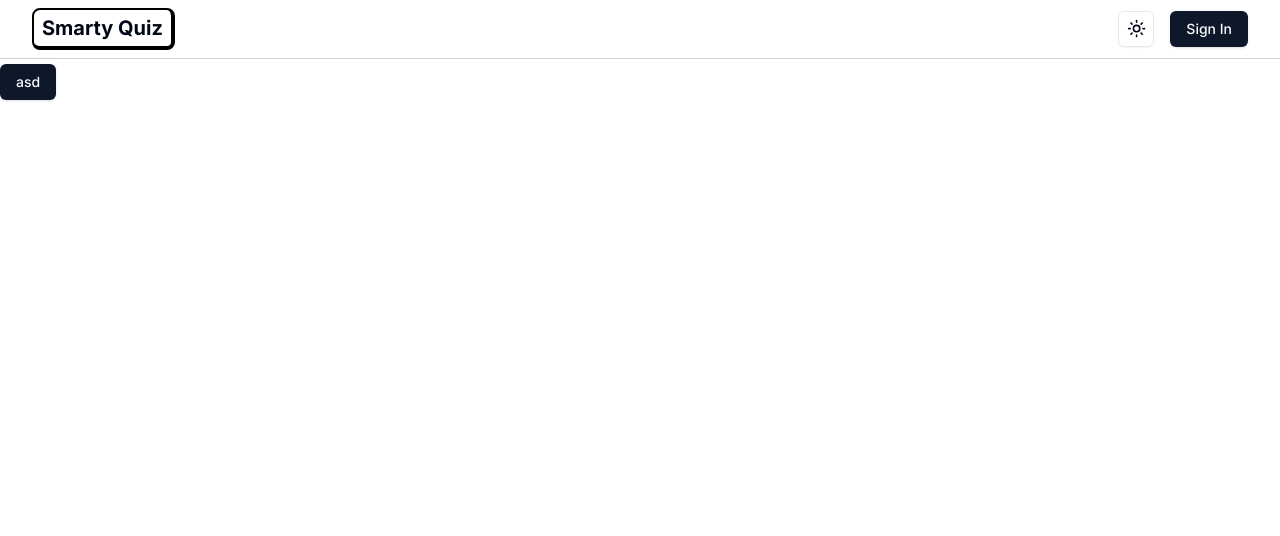
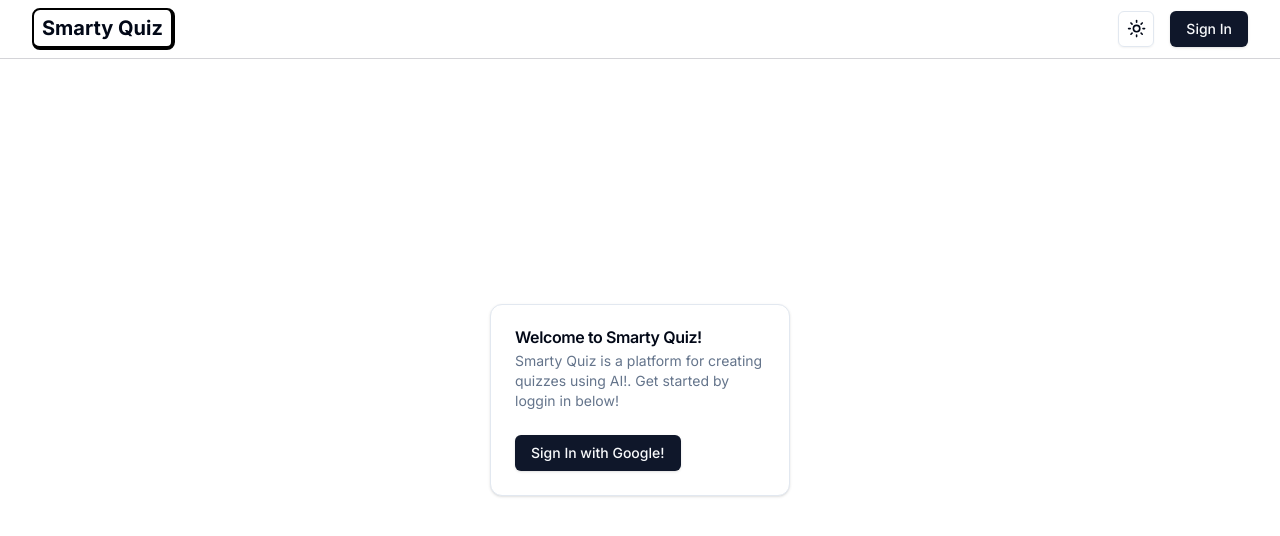
Before and after one commit to Fikri-Ramadan/Next-Smarty-Quiz, a Next.js app: page / in a window 1280 px wide. Shown: the top 536 px of the page. Built offline with nearby package versions, Linux system fonts and the light colour scheme; no server answers.

Commit message:
create page - home, dashboard

```diff
--- /dev/null
+++ b/src/app/dashboard/page.tsx
@@ -0,0 +1,34 @@
+import HistoryCard from '@/components/dashboard/HistoryCard';
+import HotTopicsCard from '@/components/dashboard/HotTopicsCard';
+import RecentAcitivityCard from '@/components/dashboard/RecentAcitivityCard';
+import StartQuizCard from '@/components/dashboard/StartQuizCard';
+import { getAuthSession } from '@/lib/nextAuth';
+import { redirect } from 'next/navigation';
+
+type Props = {};
+const Dashboard = async (props: Props) => {
+  const session = await getAuthSession();
+
+  if (!session?.user) {
+    return redirect('/');
+  }
+
+  return (
+    <main className="max-w-7xl mx-auto p-8">
+      <div>
+        <h1 className="font-bold text-3xl tracking-tight">Dashboard</h1>
+      </div>
+
+      <div className="mt-4 grid gap-4 md:grid-cols-2">
+        <StartQuizCard />
+        <HistoryCard />
+      </div>
+
+      <div className="mt-4 grid gap-4 md:grid-cols-2 lg:grid-cols-7">
+        <HotTopicsCard />
+        <RecentAcitivityCard />
+      </div>
+    </main>
+  );
+};
+export default Dashboard;
--- a/src/app/globals.css
+++ b/src/app/globals.css
@@ -37,6 +37,7 @@
 
   .dark {
     --background: 222.2 84% 4.9%;
+    /* --background: 224 71.4% 4.1%; */
     --foreground: 210 40% 98%;
 
     --card: 222.2 84% 4.9%;
--- a/src/app/page.tsx
+++ b/src/app/page.tsx
@@ -1,7 +1,35 @@
-import { Button } from '@/components/ui/button'
+import SignInButton from '@/components/SignInButton';
+import {
+  Card,
+  CardContent,
+  CardDescription,
+  CardHeader,
+  CardTitle,
+} from '@/components/ui/card';
+import { getAuthSession } from '@/lib/nextAuth';
+import { redirect } from 'next/navigation';
 
-export default function Home() {
+export default async function Home() {
+  const session = await getAuthSession();
+
+  if (session?.user) {
+    return redirect('/dashboard');
+  }
+
   return (
-    <Button variant={'default'}>asd</Button>
-  )
+    <div className="absolute -translate-x-1/2 -translate-y-1/2 top-1/2 left-1/2">
+      <Card className="w-[300px]">
+        <CardHeader>
+          <CardTitle>Welcome to Smarty Quiz!</CardTitle>
+          <CardDescription>
+            Smarty Quiz is a platform for creating quizzes using AI!. Get
+            started by loggin in below!
+          </CardDescription>
+        </CardHeader>
+        <CardContent>
+          <SignInButton text="Sign In with Google!" />
+        </CardContent>
+      </Card>
+    </div>
+  );
 }
--- a/src/components/Navbar.tsx
+++ b/src/components/Navbar.tsx
@@ -8,7 +8,7 @@ type Props = {};
 
 const Navbar = async (props: Props) => {
   const session = await getAuthSession();
-  console.log(session);
+
   return (
     <div className="fixed inset-x-0 top-0 bg-white dark:bg-gray-950 z-[10] h-fit border-b border-zinc-300 py-2">
       <div className="max-w-7xl h-full mx-auto px-8 flex justify-between items-center gap-2">
--- a/src/components/UserAccountNav.tsx
+++ b/src/components/UserAccountNav.tsx
@@ -29,7 +29,7 @@ const UserAccountNav = ({ user }: Props) => {
         <DropdownMenuContent className="bg-white" align="end">
           <div className="flex items-center justify-start gap-2 p-2">
             <div className="flex flex-col space-y-1 leading-none">
-              {user?.name && <p className="font-medium">{user.name}</p>}
+              {user?.name && <p className="font-medium text-black">{user.name}</p>}
               {user?.email && (
                 <p className="w-[200px] truncate text-sm text-zinc-700">
                   {user.email}
--- /dev/null
+++ b/src/components/dashboard/HistoryCard.tsx
@@ -0,0 +1,26 @@
+'use client';
+
+import { History } from 'lucide-react';
+import { Card, CardContent, CardHeader, CardTitle } from '../ui/card';
+import { useRouter } from 'next/navigation';
+
+type Props = {};
+const HistoryCard = (props: Props) => {
+  const router = useRouter();
+
+  return (
+    <Card
+      className="hover:cursor-pointer hover:opacity-75"
+      onClick={() => router.push('/history')}
+    >
+      <CardHeader className="flex flex-row items-center justify-between pb-2 space-y-0">
+        <CardTitle className="font-bold text-2xl">History</CardTitle>
+        <History size={28} strokeWidth={2.5} />
+      </CardHeader>
+      <CardContent>
+        <p className="text-sm text-muted-foreground">View past quiz attempts</p>
+      </CardContent>
+    </Card>
+  );
+};
+export default HistoryCard;
--- /dev/null
+++ b/src/components/dashboard/HotTopicsCard.tsx
@@ -0,0 +1,23 @@
+import {
+  Card,
+  CardContent,
+  CardDescription,
+  CardHeader,
+  CardTitle,
+} from '../ui/card';
+
+type Props = {};
+const HotTopicsCard = (props: Props) => {
+  return (
+    <Card className="col-span-4">
+      <CardHeader>
+        <CardTitle className="font-bold text-2xl">Hot Topics</CardTitle>
+        <CardDescription>
+          Click on a topic to start a quiz on it!
+        </CardDescription>
+      </CardHeader>
+      <CardContent className="pl-2">word cloud</CardContent>
+    </Card>
+  );
+};
+export default HotTopicsCard;
--- /dev/null
+++ b/src/components/dashboard/RecentAcitivityCard.tsx
@@ -0,0 +1,17 @@
+import { Card, CardContent, CardDescription, CardHeader, CardTitle } from '../ui/card';
+
+type Props = {};
+const RecentAcitivityCard = (props: Props) => {
+  return (
+    <Card className="col-span-4 lg:col-span-3">
+      <CardHeader>
+        <CardTitle className="text-2xl font-bold">Recent Activities</CardTitle>
+        <CardDescription>You have played a total of 7 games</CardDescription>
+      </CardHeader>
+      <CardContent>
+        Historiesss
+      </CardContent>
+    </Card>
+  );
+};
+export default RecentAcitivityCard;
--- /dev/null
+++ b/src/components/dashboard/StartQuizCard.tsx
@@ -0,0 +1,28 @@
+'use client';
+
+import { Bot } from 'lucide-react';
+import { Card, CardContent, CardHeader, CardTitle } from '../ui/card';
+import { useRouter } from 'next/navigation';
+
+type Props = {};
+const StartQuizCard = (props: Props) => {
+  const router = useRouter();
+
+  return (
+    <Card
+      className="hover:cursor-pointer hover:opacity-75"
+      onClick={() => router.push('/quiz')}
+    >
+      <CardHeader className="flex flex-row items-center justify-between pb-2 space-y-0">
+        <CardTitle className="font-bold text-2xl">Start Quiz!</CardTitle>
+        <Bot size={28} strokeWidth={2.5} />
+      </CardHeader>
+      <CardContent>
+        <p className="text-sm text-muted-foreground">
+          Challenge yourself with an AI quiz power!
+        </p>
+      </CardContent>
+    </Card>
+  );
+};
+export default StartQuizCard;
--- /dev/null
+++ b/src/components/ui/card.tsx
@@ -0,0 +1,76 @@
+import * as React from "react"
+
+import { cn } from "@/lib/utils"
+
+const Card = React.forwardRef<
+  HTMLDivElement,
+  React.HTMLAttributes<HTMLDivElement>
+>(({ className, ...props }, ref) => (
+  <div
+    ref={ref}
+    className={cn(
+      "rounded-xl border bg-card text-card-foreground shadow",
+      className
+    )}
+    {...props}
+  />
+))
+Card.displayName = "Card"
+
+const CardHeader = React.forwardRef<
+  HTMLDivElement,
+  React.HTMLAttributes<HTMLDivElement>
+>(({ className, ...props }, ref) => (
+  <div
+    ref={ref}
+    className={cn("flex flex-col space-y-1.5 p-6", className)}
+    {...props}
+  />
+))
+CardHeader.displayName = "CardHeader"
+
+const CardTitle = React.forwardRef<
+  HTMLParagraphElement,
+  React.HTMLAttributes<HTMLHeadingElement>
+>(({ className, ...props }, ref) => (
+  <h3
+    ref={ref}
+    className={cn("font-semibold leading-none tracking-tight", className)}
+    {...props}
+  />
+))
+CardTitle.displayName = "CardTitle"
+
+const CardDescription = React.forwardRef<
+  HTMLParagraphElement,
+  React.HTMLAttributes<HTMLParagraphElement>
+>(({ className, ...props }, ref) => (
+  <p
+    ref={ref}
+    className={cn("text-sm text-muted-foreground", className)}
+    {...props}
+  />
+))
+CardDescription.displayName = "CardDescription"
+
+const CardContent = React.forwardRef<
+  HTMLDivElement,
+  React.HTMLAttributes<HTMLDivElement>
+>(({ className, ...props }, ref) => (
+  <div ref={ref} className={cn("p-6 pt-0", className)} {...props} />
+))
+CardContent.displayName = "CardContent"
+
+const CardFooter = React.forwardRef<
+  HTMLDivElement,
+  React.HTMLAttributes<HTMLDivElement>
+>(({ className, ...props }, ref) => (
+  <div
+    ref={ref}
+    className={cn("flex items-center p-6 pt-0", className)}
+    {...props}
+  />
+))
+CardFooter.displayName = "CardFooter"
+
+export { Card, CardHeader, CardFooter, CardTitle, CardDescription, CardContent }
```
